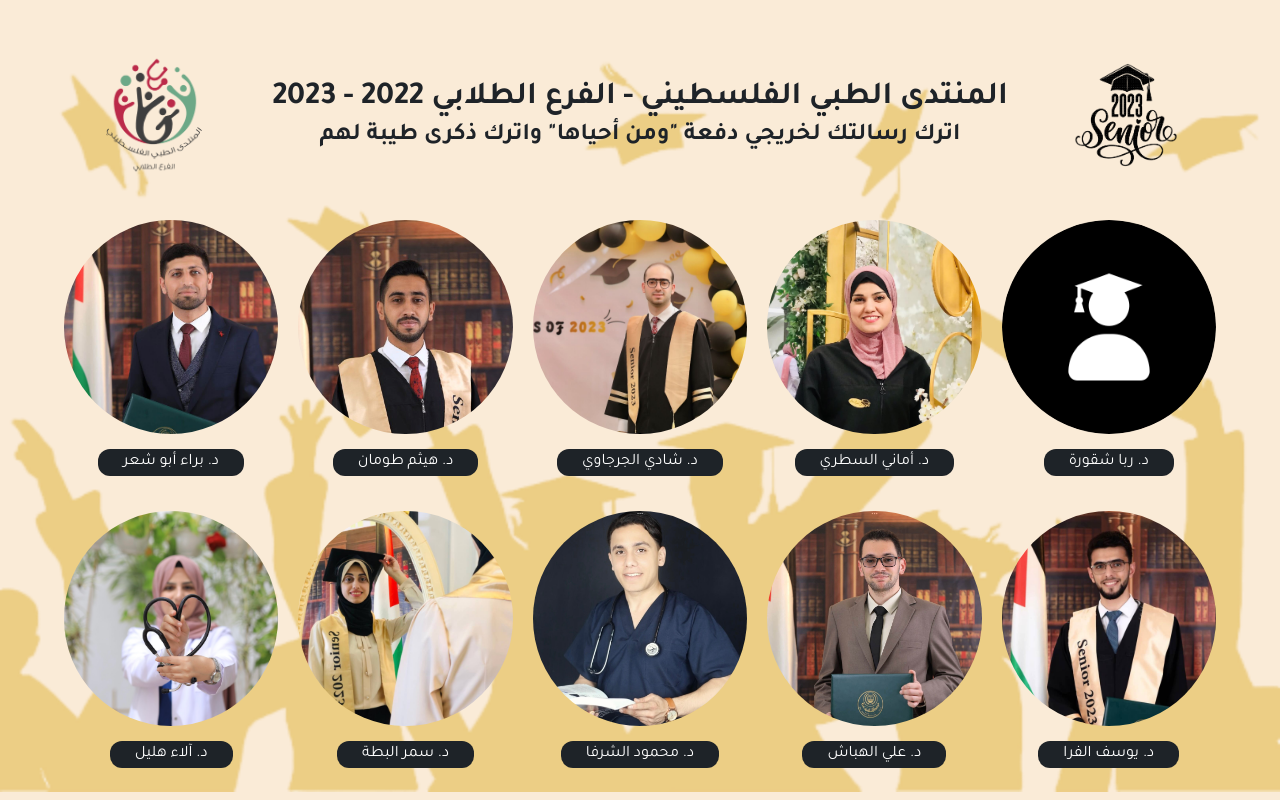
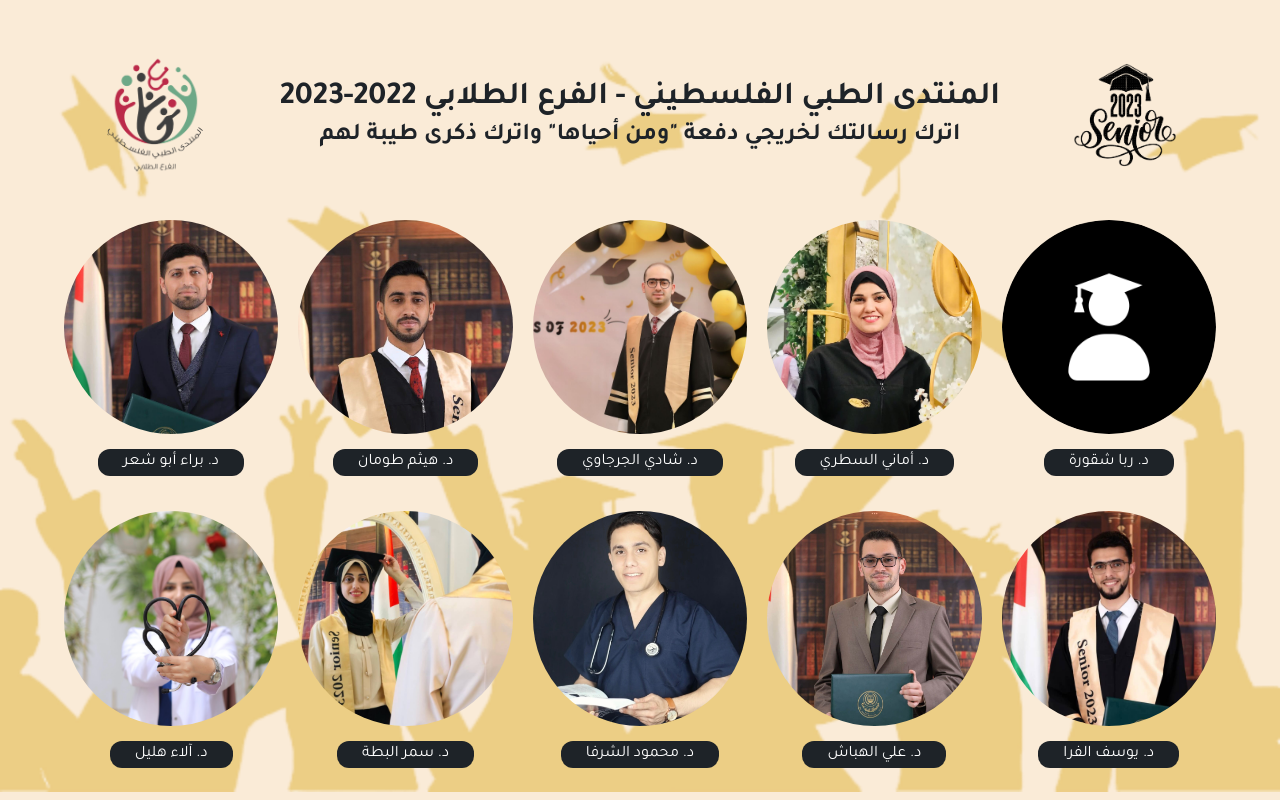
Before and after one commit to AbdAlKarim/Graduation, a plain HTML site: page index.html in a window 1280 px wide. Shown: the top 800 px of the page. Drawn offline with Linux system fonts and the light colour scheme.

Commit message:
Update index.html

```diff
--- a/index.html
+++ b/index.html
@@ -27,7 +27,7 @@
     </div>
 
     <div class="titles">
-      <h1 class="mainTitle">2023 - 2022 المنتدى الطبي الفلسطيني - الفرع الطلابي</h1>
+      <h1 class="mainTitle">المنتدى الطبي الفلسطيني - الفرع الطلابي 2022-2023</h1>
       <h2 class="subTitle">اترك رسالتك لخريجي دفعة "ومن أحياها" واترك ذكرى طيبة لهم</h2>
     </div>
 
```
